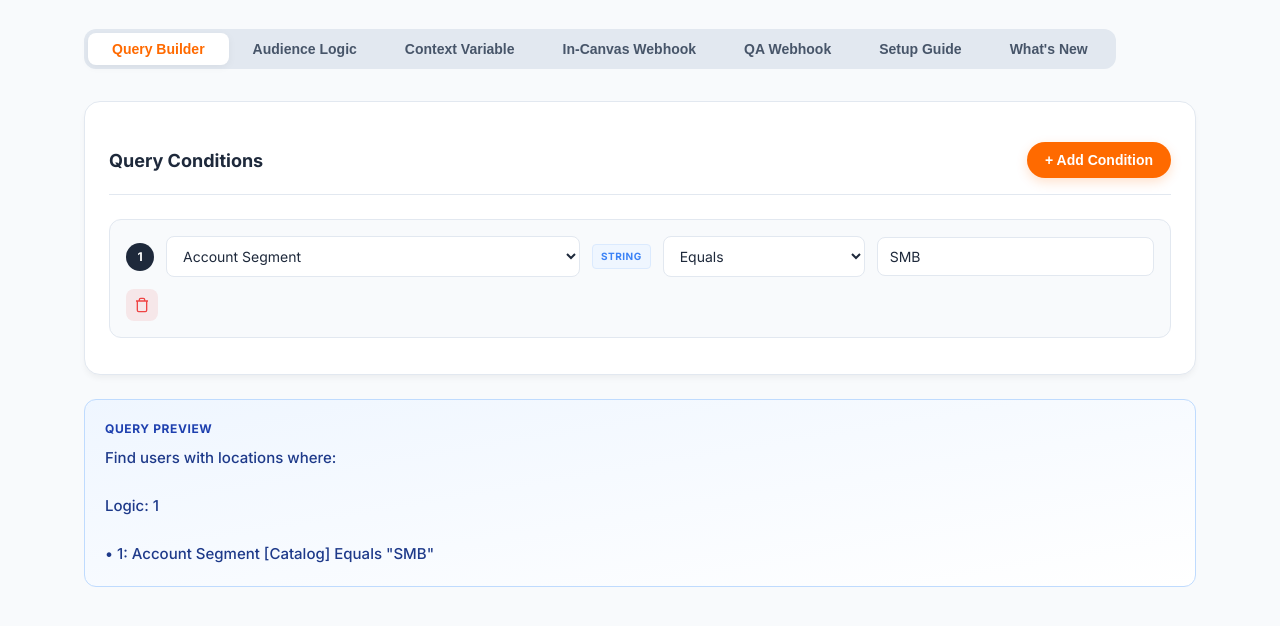
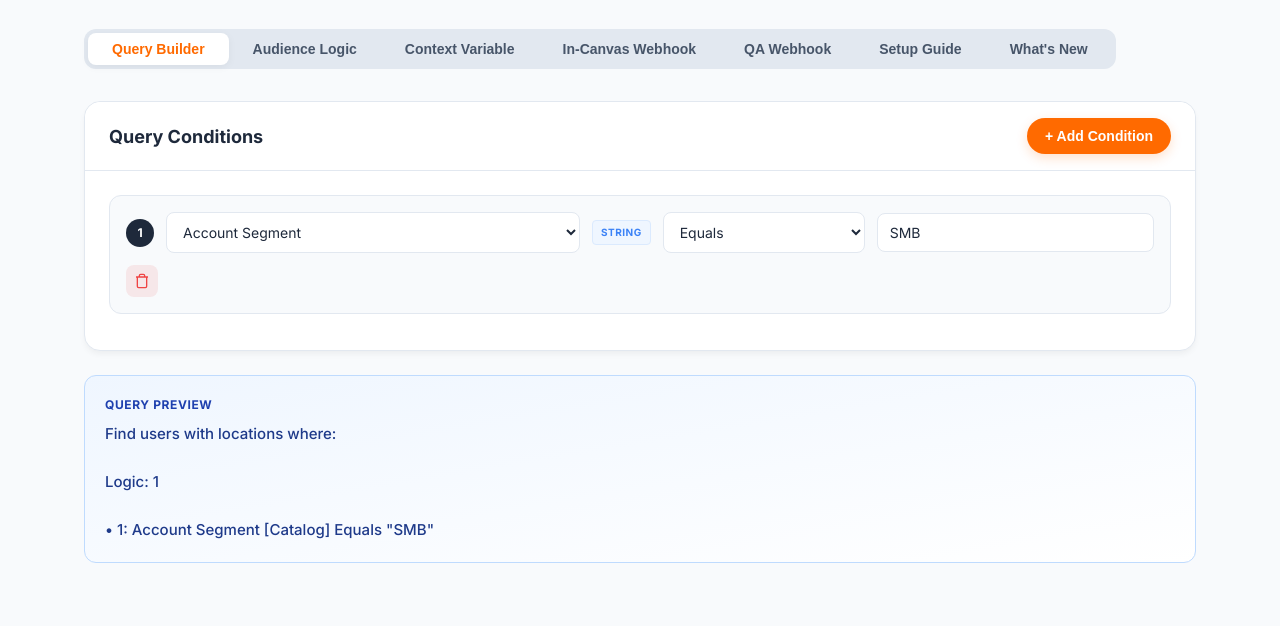
Before and after one commit to Johns329/braze-dashboard-v2, a plain HTML site: page index.html in a window 1280 px wide. Shown: the part 182-808 px from the top of the page. Drawn offline with Linux system fonts and the light colour scheme.

Commit message:
Fix sticky toolbar layout and top offset

```diff
--- a/index.html
+++ b/index.html
@@ -205,14 +205,15 @@
       display: flex;
       justify-content: space-between;
       align-items: center;
-      margin-bottom: 24px;
-      padding-bottom: 16px;
-      padding-top: 16px;
+      margin: -24px -24px 24px -24px;
+      padding: 16px 24px;
       border-bottom: 1px solid var(--slate-200);
       position: sticky;
-      top: 0;
+      top: 72px;
       background: white;
       z-index: 10;
+      border-top-left-radius: var(--radius-lg);
+      border-top-right-radius: var(--radius-lg);
     }
 
     .toolbar h3 {
```
